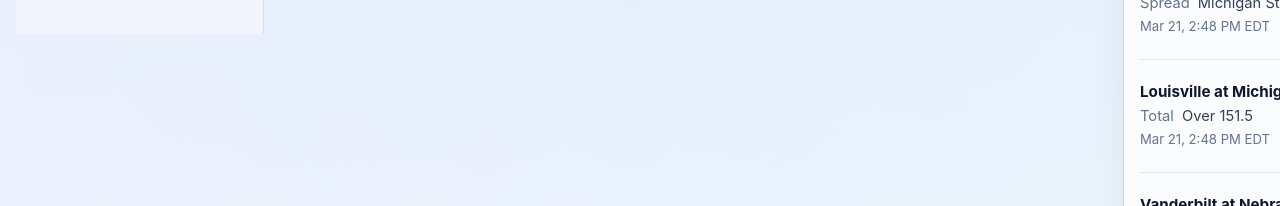
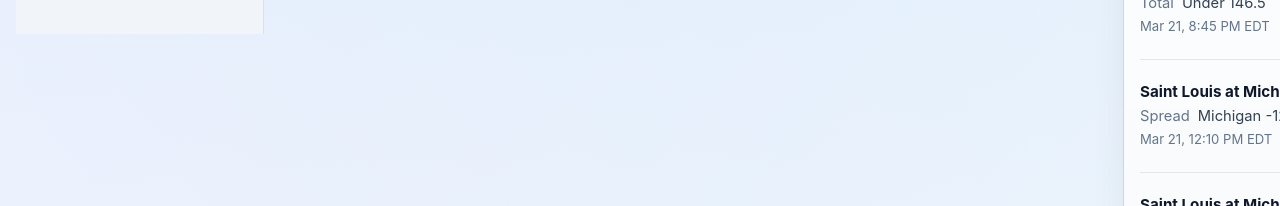
Before and after one commit to kevinheinzelman/action-exporter-view, a Next.js app: page / in a window 1280 px wide. Shown: the part 746-952 px from the top of the page. Built offline with nearby package versions, Linux system fonts and the light colour scheme.

Commit message:
Exclude conflicted markets from Best Bets

```diff
--- a/app/page.tsx
+++ b/app/page.tsx
@@ -918,12 +918,13 @@ export default function CurrentBoardPage() {
   const topBetsRightNow = useMemo(
     () =>
       [...marketRows]
-        .filter(({ game }) => !hideStartedGamesInSummaries || !hasGameStarted(game))
-        .filter(({ game, market, row }) => {
-          const info = signalInfoByRowKey.get(`${String(game.gameId)}:${market}`);
-          if (!info || info.level === 'none') {
-            return false;
-          }
+       .filter(({ game, market, row }) => {
+  if (getAgreementLabel(row) === 'Conflict') return false;
+
+  const info = signalInfoByRowKey.get(`${String(game.gameId)}:${market}`);
+  if (!info || info.level === 'none') {
+    return false;
+  }
           return getPrimarySideText(game, market, row).trim().length > 0;
         })
         .sort((left, right) => {
```
